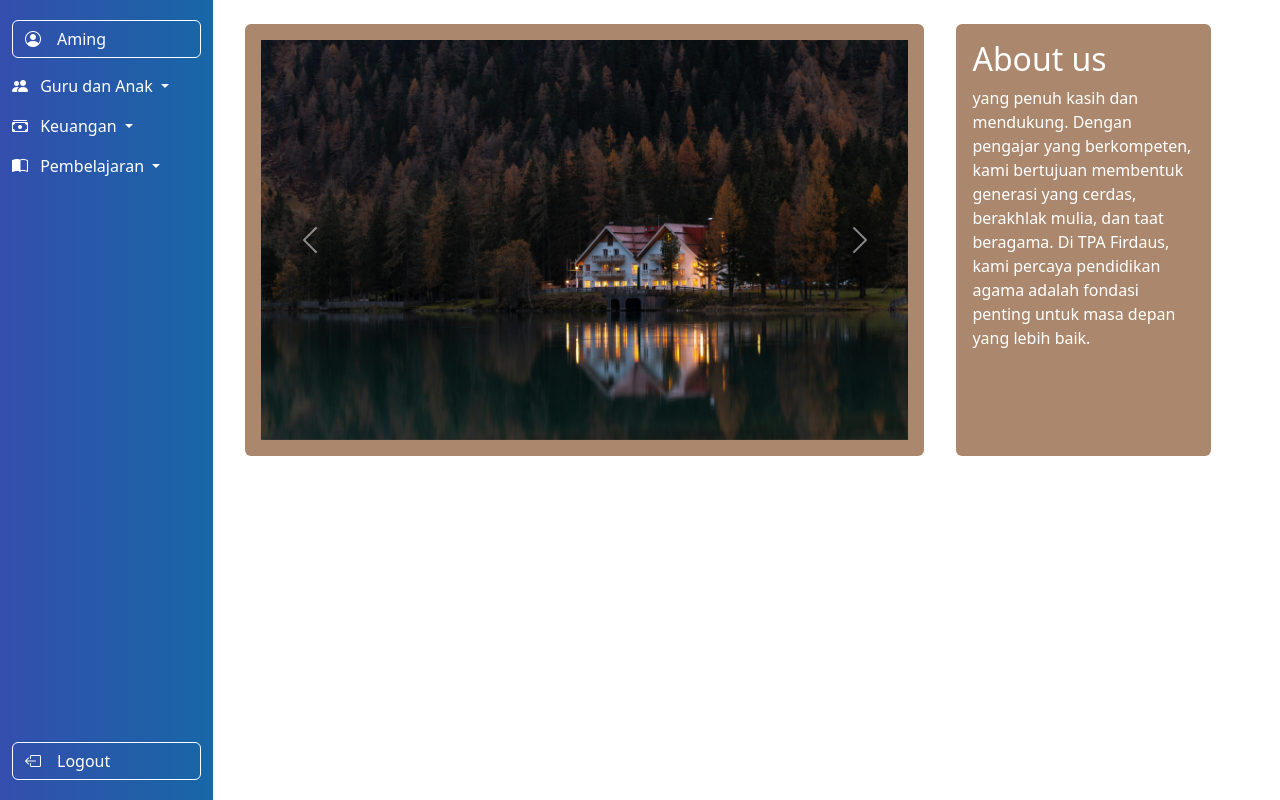
After one commit to JuanNathaniel/capstone-tbitp, a PHP site: page /view/home.php in a window 1280 px wide. The commit adds this page. Run offline with PHP 8.4, Linux system fonts and the light colour scheme; style sheets or scripts are compiled from the project's sources.

Commit message:
connect home to absendanpenjemputan and pemasukanpengeluaran

```diff
--- a/view/home.html
+++ b/view/home.php
@@ -25,32 +25,33 @@
             border-color: grey;
         }
 
-        /* Styling for dropdown hover */
         .dropdown-toggle {
             color: white;
             cursor: pointer;
         }
 
-        /* Show dropdown on hover, push elements down */
-        .dropdown:hover .dropdown-menu {
-            display: block;
-            position: relative; /* Position relative to push content below */
-            margin-top: 5px;
-        }
-
+        /* Styling dropdown agar tidak hilang */
         .dropdown-menu {
-            display: none; /* Hide by default, shown on hover */
             padding: 0;
-            background-color: #444; /* Background for dropdown */
+            background-color: #333;
+            font-size: 14px;
         }
 
         .dropdown-item {
             color: white;
             padding: 8px 16px;
+
+        }
+
+        /* Warna berubah saat dropdown item ditekan */
+        .dropdown-item:active, .dropdown-item:focus {
+            background-color: #133E87; /* Sesuaikan warna yang diinginkan */
+            color: #fff; /* Sesuaikan warna teks jika perlu */
+            outline: none; /* Menghilangkan border fokus default */
         }
 
         .dropdown-item:hover {
-            background-color: #555;
+            background-color: #133E87;
         }
 
         /* Logout button styling */
@@ -60,7 +61,11 @@
         }
 
         .logout:hover {
-            color: grey;
+            color: white;
+        }
+
+        .list-unstyled {
+            font-size: 13px;
         }
     </style>
 </head>
@@ -68,55 +73,65 @@
 <body>
     <div class="container-fluid">
         <div class="row">
+            <?php include 'sidebar.php'; ?>
 
             <div class="hover-trigger"></div>
+            <!-- Sidebar -->
             <!-- Sidebar -->
             <nav class="col-md-3 col-lg-2 sidebar" id="sidebar">
                 <button type="button" class="btn btn-outline-primary w-100 user-info d-flex align-items-center text-white mb-3">
                     <i class="bi bi-person-circle me-2"></i>Aming
                 </button>
 
+                <!-- Guru dan Anak Dropdown -->
                 <div class="dropdown">
-                    <a class="dropdown-toggle text-decoration-none" href="#" role="button">
-                        Guru dan Anak
+                    <a class="dropdown-toggle text-decoration-none" href="#" role="button" data-bs-toggle="collapse" data-bs-target="#guruAnakDropdown" aria-expanded="false">
+                        <i class="bi bi-people-fill me-2"></i> Guru dan Anak
                     </a>
-                    <ul class="dropdown-menu">
-                        <li><a class="dropdown-item text-decoration-none" href="#">Absensi Datang dan Jemput</a></li>
-                        <li><a class="dropdown-item text-decoration-none" href="#">Daftar Hadir Guru</a></li>
-                        <li><a class="dropdown-item text-decoration-none" href="#">Aturan Penjemputan</a></li>
-                        <li><a class="dropdown-item text-decoration-none" href="#">Buku Induk Peserta Didik</a></li>
-
+                    <div class="collapse" id="guruAnakDropdown">
+                        <ul class="list-unstyled ms-3">
+                            <li><a id="absensi" class="dropdown-item text-decoration-none" href="absendanpenjemputan.php"><i class="bi bi-calendar-check me-2"></i> Absensi Datang dan Jemput</a></li>
+                            <li><a class="dropdown-item text-decoration-none" href="#"><i class="bi bi-card-list me-2"></i> Daftar Hadir Guru</a></li>
+                            <li><a class="dropdown-item text-decoration-none" href="#"><i class="bi bi-shield-lock me-2"></i> Aturan Penjemputan</a></li>
+                            <li><a class="dropdown-item text-decoration-none" href="#"><i class="bi bi-book me-2"></i> Buku Induk Peserta Didik</a></li>
                         </ul>
                     </div>
+                </div>
 
+                <!-- Keuangan Dropdown -->
                 <div class="dropdown mt-3">
-                    <a class="dropdown-toggle text-decoration-none" href="#" role="button">
-                        Keuangan
+                    <a class="dropdown-toggle text-decoration-none" href="#" role="button" data-bs-toggle="collapse" data-bs-target="#keuanganDropdown" aria-expanded="false">
+                        <i class="bi bi-cash-stack me-2"></i> Keuangan
                     </a>
-                    <ul class="dropdown-menu">
-                        <li><a class="dropdown-item text-decoration-none" href="#">Pemasukan dan Pengeluaran</a></li>
-                        <li><a class="dropdown-item text-decoration-none" href="#">Rencana Kegiatan Anggaran</a></li>
-                        <li><a class="dropdown-item text-decoration-none" href="#">Rincian Biaya Pendidikan</a></li>
-                        <li><a class="dropdown-item text-decoration-none" href="#">Laporan Dana</a></li>
-                        <li><a class="dropdown-item text-decoration-none" href="#">Rekapitulasi Pembayaran</a></li>
-
+                    <div class="collapse" id="keuanganDropdown">
+                        <ul class="list-unstyled ms-3">
+                            <li><a id="pemasukanpengeluaran" class="dropdown-item text-decoration-none" href="pemasukandanpengeluaran.php"><i class="bi bi-arrow-down-circle me-2"></i> Pemasukan dan Pengeluaran</a></li>
+                            <li><a class="dropdown-item text-decoration-none" href="#"><i class="bi bi-journal me-2"></i> Rencana Kegiatan Anggaran</a></li>
+                            <li><a class="dropdown-item text-decoration-none" href="#"><i class="bi bi-calculator me-2"></i> Rincian Biaya Pendidikan</a></li>
+                            <li><a class="dropdown-item text-decoration-none" href="#"><i class="bi bi-file-earmark-bar-graph me-2"></i> Laporan Dana</a></li>
+                            <li><a class="dropdown-item text-decoration-none" href="#"><i class="bi bi-receipt me-2"></i> Rekapitulasi Pembayaran</a></li>
                         </ul>
                     </div>
+                </div>
+
+                <!-- Pembelajaran Dropdown -->
                 <div class="dropdown mt-3">
-                    <a class="dropdown-toggle text-decoration-none" href="#" role="button">
-                        Pembelajaran
+                    <a class="dropdown-toggle text-decoration-none" href="#" role="button" data-bs-toggle="collapse" data-bs-target="#pembelajaranDropdown" aria-expanded="false">
+                        <i class="bi bi-book-half me-2"></i> Pembelajaran
                     </a>
-                    <ul class="dropdown-menu">
-                        <li><a class="dropdown-item text-decoration-none" href="#">Jadwal Tematik dan Kegiatan</a></li>
-                        <li><a class="dropdown-item text-decoration-none" href="#">Laporan Perkembangan</a></li>
-                        <li><a class="dropdown-item text-decoration-none" href="#">Formulir Deteksi dan Tumbuh Kembang</a></li>
-                        <li><a class="dropdown-item text-decoration-none" href="#">Data Kurikulum Merdeka</a></li>
-
+                    <div class="collapse" id="pembelajaranDropdown">
+                        <ul class="list-unstyled ms-3">
+                            <li><a class="dropdown-item text-decoration-none" href="#"><i class="bi bi-calendar3 me-2"></i> Jadwal Tematik dan Kegiatan</a></li>
+                            <li><a class="dropdown-item text-decoration-none" href="#"><i class="bi bi-bar-chart-line me-2"></i> Laporan Perkembangan</a></li>
+                            <li><a class="dropdown-item text-decoration-none" href="#"><i class="bi bi-file-earmark-medical me-2"></i> Formulir Tumbuh Kembang</a></li>
+                            <li><a class="dropdown-item text-decoration-none" href="#"><i class="bi bi-journal-bookmark-fill me-2"></i> Data Kurikulum Merdeka</a></li>
                         </ul>
                     </div>
+                </div>
 
-                <button type="button" class="btn btn-outline-primary w-100 logout d-flex align-items-center">
-                    <i class="bi bi-box-arrow-left me-2"></i>Logout
+                <!-- Logout Button -->
+                <button type="button" class="btn btn-outline-primary w-100 logout d-flex align-items-center mt-auto">
+                    <i class="bi bi-box-arrow-left me-2"></i> Logout
                 </button>
             </nav>
 
@@ -163,6 +178,4 @@
     <!-- Bootstrap JavaScript dan Ikon -->
     <link href="https://cdnjs.cloudflare.com/ajax/libs/bootstrap-icons/1.5.0/font/bootstrap-icons.min.css" rel="stylesheet">
     <script src="https://cdn.jsdelivr.net/npm/bootstrap@5.3.3/dist/js/bootstrap.bundle.min.js"></script>
-</body>
-
 </html>
--- /dev/null
+++ b/view/sidebar.php
@@ -0,0 +1,141 @@
+<!DOCTYPE html>
+<html lang="en">
+
+<head>
+    <meta charset="utf-8">
+    <meta name="viewport" content="width=device-width, initial-scale=1">
+    <title>Home</title>
+    <link href="../scss/custom.scss" rel="stylesheet">
+    <link href="https://cdn.jsdelivr.net/npm/bootstrap@5.3.3/dist/css/bootstrap.min.css" rel="stylesheet">
+    <style>
+        /* Styling Sidebar */
+        .sidebar {
+            background-color: #333;
+            padding-top: 20px;
+            height: 100vh;
+        }
+
+        .btn-outline-primary {
+            color: white;
+            border-color: white;
+        }
+
+        .btn-outline-primary:hover {
+            color: grey;
+            border-color: grey;
+        }
+
+        .dropdown-toggle {
+            color: white;
+            cursor: pointer;
+        }
+
+        /* Styling dropdown agar tidak hilang */
+        .dropdown-menu {
+            padding: 0;
+            background-color: #333;
+            font-size: 14px;
+        }
+
+        .dropdown-item {
+            color: white;
+            padding: 8px 16px;
+
+        }
+
+        /* Warna berubah saat dropdown item ditekan */
+        .dropdown-item:active, .dropdown-item:focus {
+            background-color: #133E87; /* Sesuaikan warna yang diinginkan */
+            color: #fff; /* Sesuaikan warna teks jika perlu */
+            outline: none; /* Menghilangkan border fokus default */
+        }
+
+        .dropdown-item:hover {
+            background-color: #133E87;
+        }
+
+        /* Logout button styling */
+        .logout {
+            color: white;
+            margin-top: 10px;
+        }
+
+        .logout:hover {
+            color: white;
+        }
+
+        .list-unstyled {
+            font-size: 13px;
+        }
+    </style>
+</head>
+
+<body>
+    <div class="container-fluid">
+        <div class="row">
+
+            <div class="hover-trigger"></div>
+            <!-- Sidebar -->
+            <nav class="col-md-3 col-lg-2 sidebar" id="sidebar">
+                <button type="button" class="btn btn-outline-primary w-100 user-info d-flex align-items-center text-white mb-3">
+                    <i class="bi bi-person-circle me-2"></i>Aming
+                </button>
+
+                <!-- Guru dan Anak Dropdown -->
+                <div class="dropdown">
+                    <a class="dropdown-toggle text-decoration-none" href="#" role="button" data-bs-toggle="collapse" data-bs-target="#guruAnakDropdown" aria-expanded="false">
+                        <i class="bi bi-people-fill me-2"></i> Guru dan Anak
+                    </a>
+                    <div class="collapse" id="guruAnakDropdown">
+                        <ul class="list-unstyled ms-3">
+                            <li><a id="absensi" class="dropdown-item text-decoration-none" href="absendanPenjemputan.php"><i class="bi bi-calendar-check me-2"></i> Absensi Datang dan Jemput</a></li>
+                            <li><a class="dropdown-item text-decoration-none" href="#"><i class="bi bi-card-list me-2"></i> Daftar Hadir Guru</a></li>
+                            <li><a class="dropdown-item text-decoration-none" href="#"><i class="bi bi-shield-lock me-2"></i> Aturan Penjemputan</a></li>
+                            <li><a class="dropdown-item text-decoration-none" href="#"><i class="bi bi-book me-2"></i> Buku Induk Peserta Didik</a></li>
+                        </ul>
+                    </div>
+                </div>
+
+                <!-- Keuangan Dropdown -->
+                <div class="dropdown mt-3">
+                    <a class="dropdown-toggle text-decoration-none" href="#" role="button" data-bs-toggle="collapse" data-bs-target="#keuanganDropdown" aria-expanded="false">
+                        <i class="bi bi-cash-stack me-2"></i> Keuangan
+                    </a>
+                    <div class="collapse" id="keuanganDropdown">
+                        <ul class="list-unstyled ms-3">
+                            <li><a id="pemasukanpengeluaran" class="dropdown-item text-decoration-none" href="#"><i class="bi bi-arrow-down-circle me-2"></i> Pemasukan dan Pengeluaran</a></li>
+                            <li><a class="dropdown-item text-decoration-none" href="#"><i class="bi bi-journal me-2"></i> Rencana Kegiatan Anggaran</a></li>
+                            <li><a class="dropdown-item text-decoration-none" href="#"><i class="bi bi-calculator me-2"></i> Rincian Biaya Pendidikan</a></li>
+                            <li><a class="dropdown-item text-decoration-none" href="#"><i class="bi bi-file-earmark-bar-graph me-2"></i> Laporan Dana</a></li>
+                            <li><a class="dropdown-item text-decoration-none" href="#"><i class="bi bi-receipt me-2"></i> Rekapitulasi Pembayaran</a></li>
+                        </ul>
+                    </div>
+                </div>
+
+                <!-- Pembelajaran Dropdown -->
+                <div class="dropdown mt-3">
+                    <a class="dropdown-toggle text-decoration-none" href="#" role="button" data-bs-toggle="collapse" data-bs-target="#pembelajaranDropdown" aria-expanded="false">
+                        <i class="bi bi-book-half me-2"></i> Pembelajaran
+                    </a>
+                    <div class="collapse" id="pembelajaranDropdown">
+                        <ul class="list-unstyled ms-3">
+                            <li><a class="dropdown-item text-decoration-none" href="#"><i class="bi bi-calendar3 me-2"></i> Jadwal Tematik dan Kegiatan</a></li>
+                            <li><a class="dropdown-item text-decoration-none" href="#"><i class="bi bi-bar-chart-line me-2"></i> Laporan Perkembangan</a></li>
+                            <li><a class="dropdown-item text-decoration-none" href="#"><i class="bi bi-file-earmark-medical me-2"></i> Formulir Tumbuh Kembang</a></li>
+                            <li><a class="dropdown-item text-decoration-none" href="#"><i class="bi bi-journal-bookmark-fill me-2"></i> Data Kurikulum Merdeka</a></li>
+                        </ul>
+                    </div>
+                </div>
+
+                <!-- Logout Button -->
+                <button type="button" class="btn btn-outline-primary w-100 logout d-flex align-items-center mt-auto">
+                    <i class="bi bi-box-arrow-left me-2"></i> Logout
+                </button>
+            </nav>
+        </div>
+    </div>
+
+    <!-- Bootstrap JavaScript dan Ikon -->
+    <link href="https://cdnjs.cloudflare.com/ajax/libs/bootstrap-icons/1.5.0/font/bootstrap-icons.min.css" rel="stylesheet">
+    <script src="https://cdn.jsdelivr.net/npm/bootstrap@5.3.3/dist/js/bootstrap.bundle.min.js"></script>
+</html>
```
Also changed, not shown: view/absendanPenjemputan.php (+20 -6 lines), 1 other file. Lines whose indentation alone changed are shown as unchanged.
